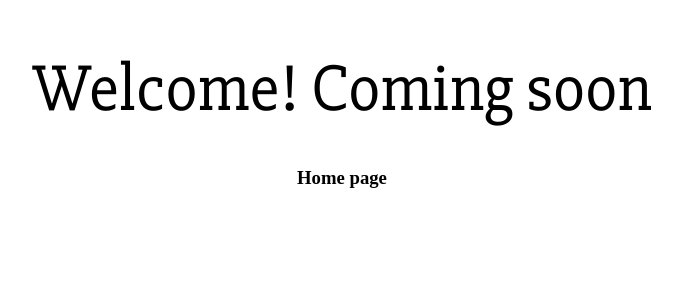
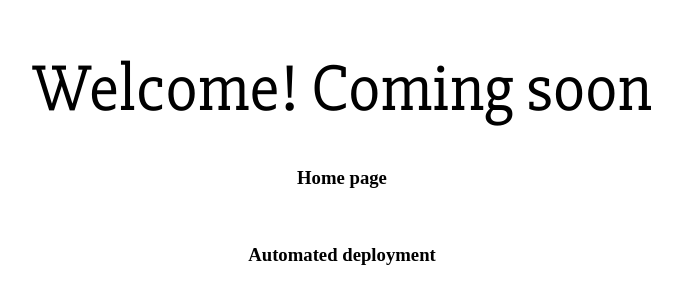
Before and after one commit to ridwanray/s3-deployment-static-site, a plain HTML site: page index.html in a window 1280 px wide. Shown: the part 102-406 px from the top of the page, without its empty margins (298-980 px from the left). Drawn offline with Linux system fonts and the light colour scheme.

```diff
--- a/index.html
+++ b/index.html
@@ -7,6 +7,7 @@
 <body >
     <span style="margin-top: 150px;; padding:0;  display:flex; justify-content:center; align-items:center; font-size:50pt; font-family: 'Slabo 27px', serif;">Welcome! Coming soon</span> <br/>
     <h3 style="display: flex; justify-content: center;">Home page</h3> <br>
+    <h3 style="display: flex; justify-content: center;">Automated deployment</h3> <br>
 
 </body>
 </html>
```
Also changed, not shown: 1 other file.
